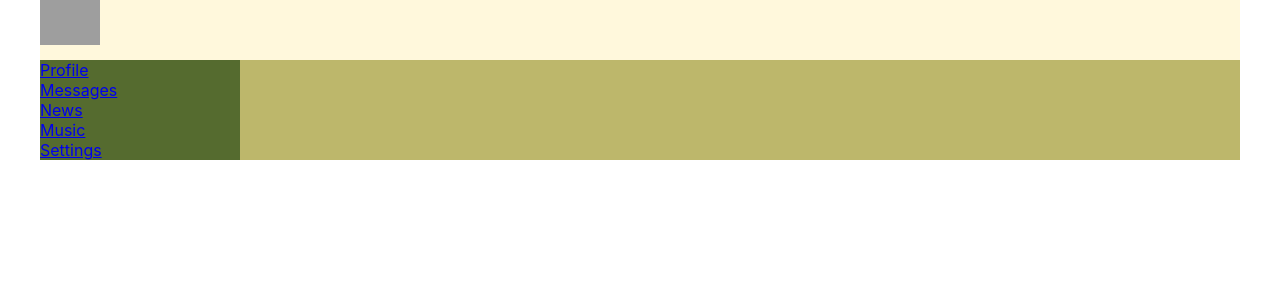
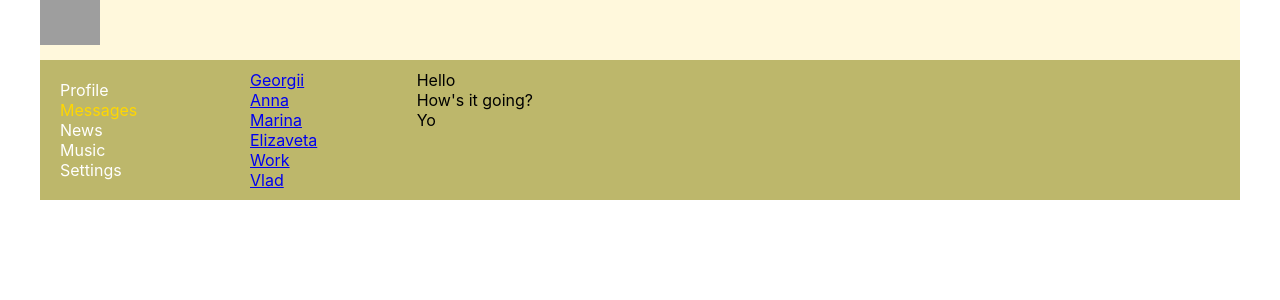
Before and after one commit to errydaycode/samurai-way-main, a React (Create React App) app: page /messages in a window 1280 px wide. Shown: the top 300 px of the page. Built offline with nearby package versions, Linux system fonts and the light colour scheme; grey boxes are pictures that could not be loaded.

Commit message:
dialogues navlinks

```diff
--- a/src/App.tsx
+++ b/src/App.tsx
@@ -17,7 +17,7 @@ const App = () => {
                 <Header/>
                 <Navbar/>
                 <div className='app-wrapper-content'>
-                    <Route path={'/dialogs'} component={Dialogs}/>
+                    <Route path={'/messages'} component={Dialogs}/>
                     <Route path={'/profile'} component={Profile}/>
                     <Route path={'/music'} component={Music}/>
                     <Route path={'/news'} component={News}/>
--- a/src/components/Dialogs/Dialogs.module.css
+++ b/src/components/Dialogs/Dialogs.module.css
@@ -0,0 +1,20 @@
+.dialogs {
+    display: grid;
+    grid-template-columns: 2fr 10fr;
+}
+
+.dialogItems  {
+    padding: 10px;
+}
+
+.dialogItems .active  {
+        color: gold;
+}
+
+.messages {
+    padding: 10px;
+}
+
+.message {
+
+}
--- a/src/components/Dialogs/Dialogs.tsx
+++ b/src/components/Dialogs/Dialogs.tsx
@@ -1,10 +1,38 @@
 import React from "react";
 import s from './Dialogs.module.css'
+import {NavLink} from "react-router-dom";
 
 const Dialogs = () => {
     return (
-        <div>
-            Dialogs
+        <div className={s.dialogs}>
+            <div className={s.dialogItems}>
+                <div className={s.dialog + ' ' + s.active}>
+                    <NavLink to={'/1'}>Georgii</NavLink>
+                </div>
+                <div className={s.dialog}>
+                    <NavLink to={'/2'}>Anna</NavLink>
+                </div>
+                <div className={s.dialog}>
+                    <NavLink to={'/3'}>Marina</NavLink>
+                </div>
+                <div className={s.dialog}>
+                    <NavLink to={'/4'}>Elizaveta</NavLink>
+                </div>
+                <div className={s.dialog}>
+                    <NavLink to={'/5'}>Work</NavLink>
+                </div>
+                <div className={s.dialog}>
+                    <NavLink to={'/6'}>Vlad</NavLink>
+                </div>
+
+            </div>
+
+            <div className={s.messages}>
+                <div className={s.message}>Hello</div>
+                <div className={s.message}>How's it going?</div>
+                <div className={s.message}>Yo</div>
+
+            </div>
         </div>
     )
 }
--- a/src/components/Navbar/Navbar.module.css
+++ b/src/components/Navbar/Navbar.module.css
@@ -1,11 +1,13 @@
 .nav {
     grid-area: n;
-    background-color: darkolivegreen;
+    background-color: darkkhaki;
+    padding: 20px;
 }
-.item {
+.item a {
     color: white;
+    text-decoration: none;
 }
 
-.item.active {
+.item a.active {
     color: gold;
 }
--- a/src/components/Navbar/Navbar.tsx
+++ b/src/components/Navbar/Navbar.tsx
@@ -1,24 +1,25 @@
 import React from "react";
 import styles from './Navbar.module.css'
+import {NavLink} from "react-router-dom";
 
 
 const Navbar = () => {
     return (
         <nav className={styles.nav}>
             <div className={styles.item}>
-                <a href='/profile'>Profile</a>
+                <NavLink to={'/profile'} activeClassName={styles.active}>Profile</NavLink>
             </div>
             <div className={`${styles.item} ${styles.active}`}>
-                <a href='/dialogs'>Messages</a>
+                <NavLink to={'/messages'} activeClassName={styles.active}>Messages</NavLink>
             </div>
             <div className={styles.item}>
-                <a href='/news'>News</a>
+                <NavLink to={'/news'} activeClassName={styles.active}>News</NavLink>
             </div>
             <div className={styles.item}>
-                <a href='/music'>Music</a>
+                <NavLink to={'/music'} activeClassName={styles.active}>Music</NavLink>
             </div>
             <div className={styles.item}>
-                <a href='/settings'>Settings</a>
+                <NavLink to={'/settings'} activeClassName={styles.active}>Settings</NavLink>
             </div>
         </nav>
     )
--- a/src/components/Profile/MyPosts/Post/Post.module.css
+++ b/src/components/Profile/MyPosts/Post/Post.module.css
@@ -1,6 +1,6 @@
 
 .item  {
-    color: red;
+    color: white;
 }
 
 .item img {
```
